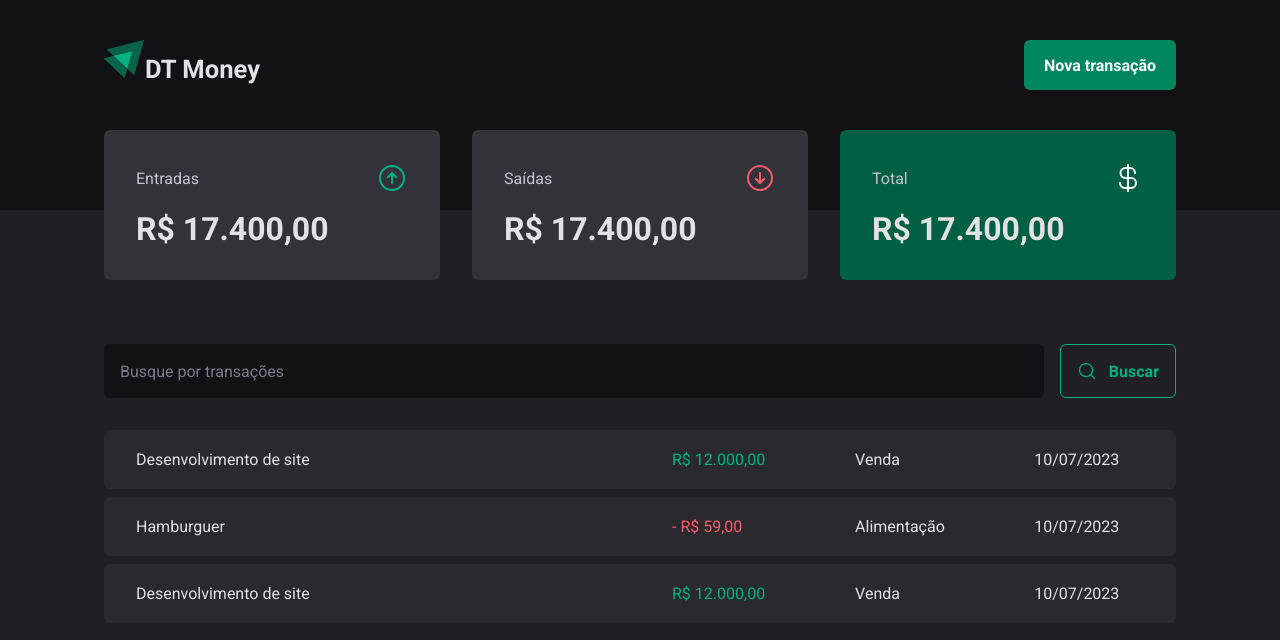
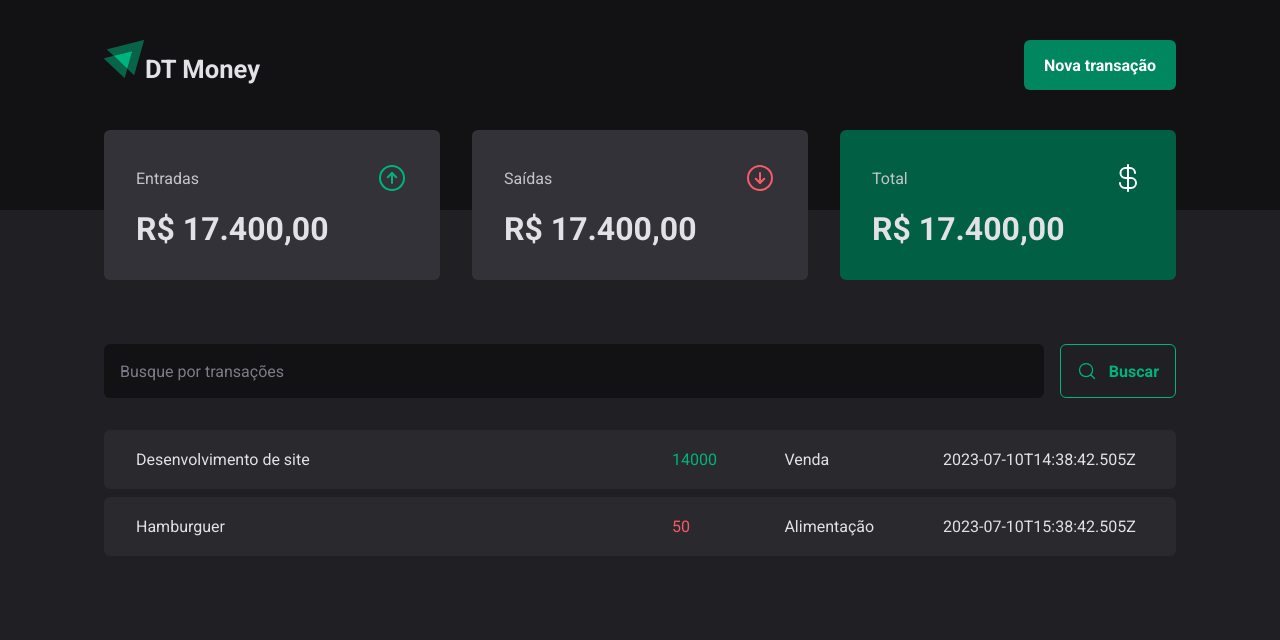
Before and after one commit to bruno-rodrigues-d/dt-money, a React (Vite) app: page / in a window 1280 px wide. Shown: the top 640 px of the page. Built offline with nearby package versions, Linux system fonts and the light colour scheme; data requests are answered from the project's data file.

Commit message:
Configurando json-server

```diff
--- a/package.json
+++ b/package.json
@@ -5,6 +5,7 @@
   "type": "module",
   "scripts": {
     "dev": "vite",
+    "dev:server": "json-server server.json -p 3333 -w -d 500",
     "build": "tsc && vite build",
     "lint": "eslint src --ext ts,tsx --report-unused-disable-directives --max-warnings 0",
     "preview": "vite preview"
@@ -27,6 +28,7 @@
     "eslint": "^8.38.0",
     "eslint-plugin-react-hooks": "^4.6.0",
     "eslint-plugin-react-refresh": "^0.3.4",
+    "json-server": "^0.17.3",
     "typescript": "^5.0.2",
     "vite": "^4.3.9"
   }
--- /dev/null
+++ b/server.json
@@ -0,0 +1,20 @@
+{
+  "transactions": [
+    {
+      "id": 1,
+      "description": "Desenvolvimento de site",
+      "type": "income",
+      "category": "Venda",
+      "price": 14000,
+      "createdAt": "2023-07-10T14:38:42.505Z"
+    },
+    {
+      "id": 2,
+      "description": "Hamburguer",
+      "type": "outcome",
+      "category": "Alimentação",
+      "price": 50,
+      "createdAt": "2023-07-10T15:38:42.505Z"
+    }
+  ]
+}
--- a/src/pages/Transactions/index.tsx
+++ b/src/pages/Transactions/index.tsx
@@ -1,9 +1,32 @@
+import { useEffect, useState } from "react";
 import { Header } from "../../components/Header";
 import { Summary } from "../../components/Summary";
 import { SearchForm } from "./components/SearchForm";
 import { TransactionsContainer, TransactionsTable, PriceHightlight } from "./styles";
 
+interface Transaction {
+  id: number;
+  description: string;
+  type: 'income' | 'outcome';
+  price: number;
+  category: string;
+  createdAt: string;
+}
+
 export function Transactions() {
+  const [transactions, setTransactions] = useState<Transaction[]>([])
+
+  async function loadTransactions() {
+    const response = await fetch('http://localhost:3333/transactions');
+    const data = await response.json();
+
+    setTransactions(data);
+  }
+
+  useEffect(() => {
+    loadTransactions();
+  }, [])
+
   return(
     <div>
       <Header />
@@ -14,36 +37,20 @@
 
         <TransactionsTable>
           <tbody>
-            <tr>
-              <td width='50%'>Desenvolvimento de site</td>
-              <td>
-                <PriceHightlight variant='income'>
-                  R$ 12.000,00
-                </PriceHightlight>
-              </td>
-              <td>Venda</td>
-              <td>10/07/2023</td>
-            </tr>
-            <tr>
-              <td width='50%'>Hamburguer</td>
-              <td>
-              <PriceHightlight variant='outcome'>
-                  - R$ 59,00
-                </PriceHightlight>
-              </td>
-              <td>Alimentação</td>
-              <td>10/07/2023</td>
-            </tr>
-            <tr>
-              <td width='50%'>Desenvolvimento de site</td>
-              <td>
-                <PriceHightlight variant='income'>
-                  R$ 12.000,00
-                </PriceHightlight>
-              </td>
-              <td>Venda</td>
-              <td>10/07/2023</td>
-            </tr>
+            {transactions.map(transaction => {
+              return (
+                <tr key={transaction.id}>
+                  <td width='50%'>{transaction.description}</td>
+                  <td>
+                    <PriceHightlight variant={transaction.type}>
+                      {transaction.price}
+                    </PriceHightlight>
+                  </td>
+                  <td>{transaction.category}</td>
+                  <td>{transaction.createdAt}</td>
+                </tr>
+              )
+            })}
           </tbody>
         </TransactionsTable>
       </TransactionsContainer>
```
Also changed, not shown: 1 other file (tests, documents, lock files or other folders).
